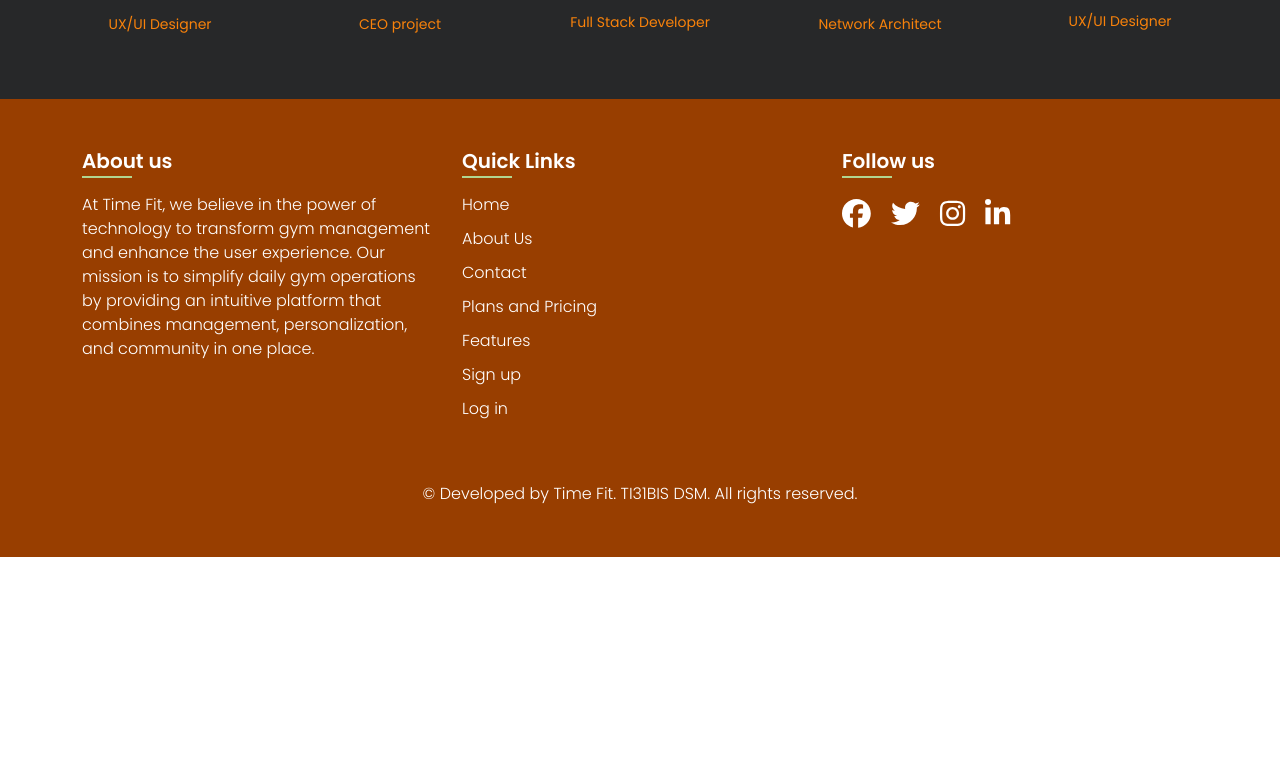
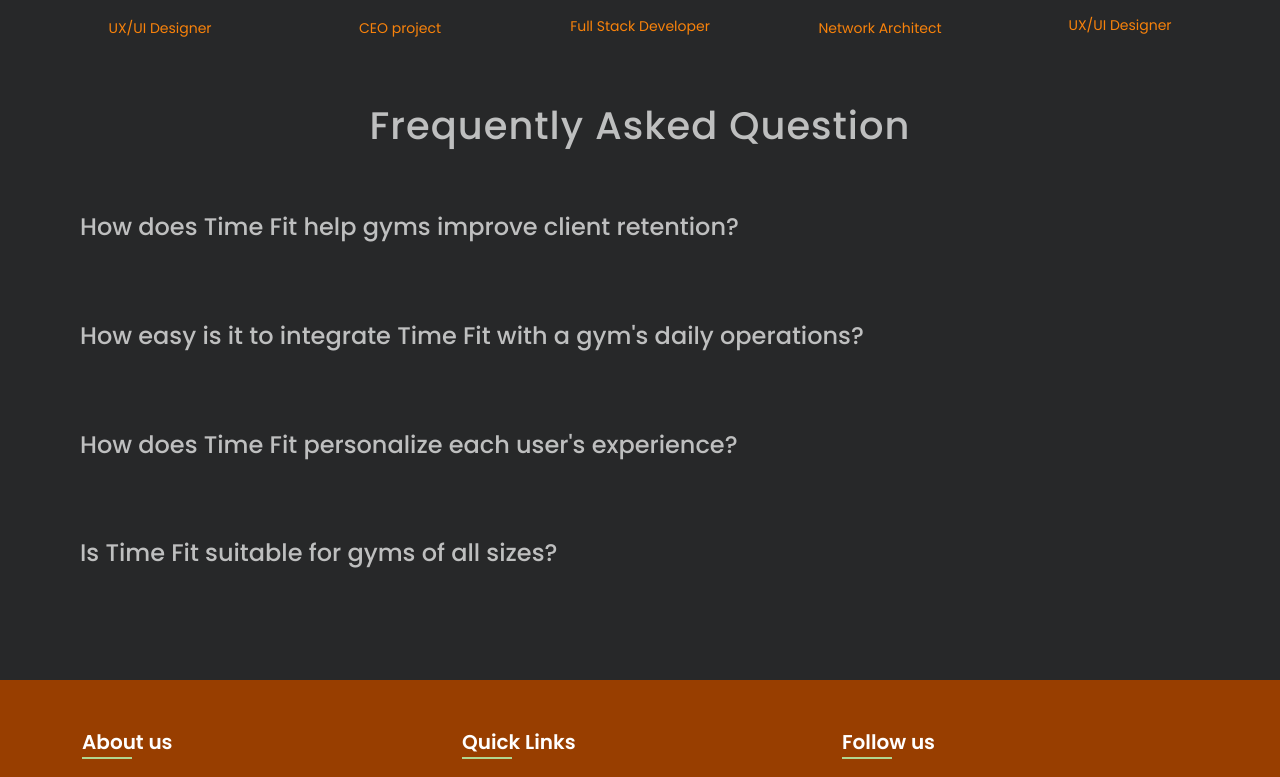
Before and after one commit to CesarSanchez19/landing_page_time_fit, a Vue app: page /Aboutus in a window 1280 px wide. Shown: the part 2802-3579 px from the top of the page. Before the commit the page ends 3359 px from the top, so only its background shows below. Built offline with nearby package versions, Linux system fonts and the light colour scheme; no server answers.

Commit message:
feat: Terminar el componente AboutUs.vue
Se descomenta termina la última sección
'Frequently asked question' del componente mencionado,
ahora está completo y es completamente responsivo con
todos sus estilos CSS y ajustes al HTML

```diff
--- a/src/components/AboutUs.vue
+++ b/src/components/AboutUs.vue
@@ -1,4 +1,7 @@
 <template>
+
+    <link rel="stylesheet" href="https://cdnjs.cloudflare.com/ajax/libs/font-awesome/6.7.1/css/all.min.css" integrity="sha512-5Hs3dF2AEPkpNAR7UiOHba+lRSJNeM2ECkwxUIxC1Q/FLycGTbNapWXB4tP889k5T5Ju8fs4b1P5z/iB4nMfSQ==" crossorigin="anonymous" referrerpolicy="no-referrer" />
+
     <!-- ! Main: Hero content -->
     <section class="hero-contnt-main">
         <img class="hero-img-backgrd"
@@ -85,7 +88,7 @@
 
     <!-- ! Main: Team members - Cards -->
     <header class="title-cards-content">
-        <h1>Team Members</h1>
+        <h2>Team Members</h2>
     </header>
 
     <section class="team-membs-contnt-main">
@@ -160,13 +163,18 @@
     </section>
 
      <!-- ! Main: Asked questions - Accordion -->
-    <!-- <section class="ask-accor-contnt-main">
+    <section class="ask-accor-contnt-main">
         <h2>Frequently Asked Question</h2>
 
-        <details class="ask-acorr-quest-contnt">
-            <summary style="color: greenyellow;">
+        <div class="ask-accor-quest-contnt">
+            <details class="ask-accor-quest ask-acorr-1">
+                <summary>
+                    <h3>
                         How does Time Fit help gyms improve client retention?
+                    </h3>
+                    <i class="ask-accor-icon fa-solid fa-plus"></i>
                 </summary>
+                <div class="ask-accor-txt-contnt">
                     <p>
                         Allows gyms to offer a personalized experience for each client,
                         with workout routines and diet plans tailored to their goals.
@@ -174,48 +182,53 @@
                         to stay active and committed to their objectives, which helps
                         improve long-term client retention.
                     </p>
+                </div>
             </details>
 
-        <details class="ask-acorr-quest-contnt">
-            <summary style="color: greenyellow;">
+            <details class="ask-accor-quest ask-acorr-2">
+                <summary>
+                    <h3>
                         How easy is it to integrate Time Fit with a gym's daily operations?
+                    </h3>
+                    <i class="ask-accor-icon fa-solid fa-plus"></i>
                 </summary>
+                <div class="ask-accor-txt-contnt">
                     <p>
-                Allows gyms to offer a personalized experience for each client,
-                with workout routines and diet plans tailored to their goals.
-                It also includes an integrated community that motivates users
-                to stay active and committed to their objectives, which helps
-                improve long-term client retention.
+                        Time Fit is designed to be easy to use and implement. Its intuitive interface allows gym administrators to manage memberships, payments, and inventory quickly and efficiently without disrupting daily operations. We also offer support to help gyms integrate seamlessly.
                     </p>
+                </div>
             </details>
 
-        <details class="ask-acorr-quest-contnt">
-            <summary style="color: greenyellow;">
+            <details class="ask-accor-quest ask-acorr-3">
+                <summary>
+                    <h3>
                         How does Time Fit personalize each user's experience?
+                    </h3>
+                    <i class="ask-accor-icon fa-solid fa-plus"></i>
                 </summary>
+                <div class="ask-accor-txt-contnt">
                     <p>
-                Allows gyms to offer a personalized experience for each client,
-                with workout routines and diet plans tailored to their goals.
-                It also includes an integrated community that motivates users
-                to stay active and committed to their objectives, which helps
-                improve long-term client retention.
+                        Time Fit provides advanced personalization tools that allow for tailoring workout routines and diet plans based on each user's experience level, goals, time availability, and dietary preferences. In the future, it may also integrate with wearable devices to offer a real-time personalized experience.
                     </p>
+                </div>
             </details>
 
-        <details class="ask-acorr-quest-contnt">
-            <summary style="color: greenyellow;">
+            <details class="ask-accor-quest ask-acorr-4">
+                <summary>
+                    <h3>
                         Is Time Fit suitable for gyms of all sizes?
+                    </h3>
+                    <i class="ask-accor-icon fa-solid fa-plus"></i>
                 </summary>
+                <div class="ask-accor-txt-contnt">
                     <p>
-                Allows gyms to offer a personalized experience for each client,
-                with workout routines and diet plans tailored to their goals.
-                It also includes an integrated community that motivates users
-                to stay active and committed to their objectives, which helps
-                improve long-term client retention.
+                        Yes, Time Fit is suitable for gyms of all sizes. It is designed to be accessible and affordable, offering only essential features for smaller gyms and advanced customization and management options for larger gyms. The platform adapts to the specific needs of each type of gym.
                     </p>
+                </div>
             </details>
+        </div>
 
-    </section> -->
+    </section>
 
 </template>
 
@@ -447,10 +460,10 @@
         justify-items: center;
     }
 
-    .title-cards-content h1 {
+    .title-cards-content h2 {
         text-align: center;
         justify-content: center;
-        font-size: 2.2rem;
+        font-size: 2.4em;
         color: #ff6400;
         margin: 0 auto;
         font-weight: 500;
@@ -527,8 +540,6 @@
         cursor: pointer;
     }
 
-
-
     /* Styles extras but not functional */
 
     /* .team-membs-content figure {
@@ -551,7 +562,7 @@
             margin-bottom: 2em;
         }
 
-        .title-cards-content h1 {
+        .title-cards-content h2 {
             font-size: 1.8rem;
         }
 
@@ -562,4 +573,117 @@
 
     /* ----- Main: Frequently asked question section ----- */
 
+    /* Styles of main container */
+
+    .ask-accor-contnt-main {
+        display: flex;
+        flex-direction: column;
+        align-items: center;
+        /* justify-content: center; */
+        height: 100%;
+        margin-bottom: 3em;
+
+    }
+
+    /* Styles for title (is a h2)
+    */
+
+    .ask-accor-contnt-main h2 {
+        color: rgb(255 255 255 / 0.70);
+        letter-spacing: 1px;
+        text-align: center;
+        font-size: 2.4em;
+    }
+
+    /* Styles for accordion container (is a div)
+    */
+
+    .ask-accor-quest-contnt {
+        display: block;
+        margin-left: 2em;
+        margin-right: 2em;
+        margin-top: 3em;
+        width: 90%;
+        max-width: 90em;
+        /* background-color: #FF6400; */
+    }
+
+    .ask-accor-quest-contnt details {
+        padding-bottom: 2em;
+    }
+
+    /* Styles for title and icon */
+
+    .ask-accor-quest summary{
+        display: flex;
+        flex-direction: row;
+        justify-content: space-between;
+        color: rgb(255 255 255 / 0.70);
+        margin-bottom: 1em;
+        padding: 1em;
+        border-radius: 20px;
+        transition-duration: 400ms;
+    }
+
+    .ask-accor-quest summary:hover {
+        background-color: #FF6400;
+        color: #000;
+    }
+
+    .ask-accor-quest h3 {
+        font-size: 1.5em;
+    }
+
+    /* -- Style for icons -- */
+
+    .ask-accor-icon {
+        display: flex;
+        justify-content: center;
+        align-items: center;
+    }
+
+    /* Styles for text container and paragraph */
+
+    .ask-accor-txt-contnt {
+        /* -- Color and form styles */
+        background-color: #68391d;
+
+        /* -- Forma romboide */
+        clip-path: polygon(4% 0, 100% 0, 96% 100%, 0 100%);
+        /* background: linear-gradient(89deg, #FF6400,#68391d,#272829); */
+
+        /* -- Shadows */
+        box-shadow: 0 4px 6px rgba(0, 0, 0, 0.3);
+
+        padding: 3em;
+    }
+
+    .ask-accor-quest p {
+        color: #fff;
+        letter-spacing: 1px;
+    }
+
+    /* For screen smaller */
+
+    @media(width <= 788px) {
+
+        .ask-accor-contnt-main h2 {
+            font-size: 1.8em;
+        }
+
+        .ask-accor-icon {
+            display: none;
+        }
+
+        .ask-accor-quest summary {
+            justify-content: center;
+            border: solid #FF6400 1px;
+            text-align: center
+        }
+
+        .ask-accor-quest h3 {
+            font-size: 1.2em;
+        }
+    }
+
 </style>
```
Lines whose indentation alone changed are shown as unchanged.
